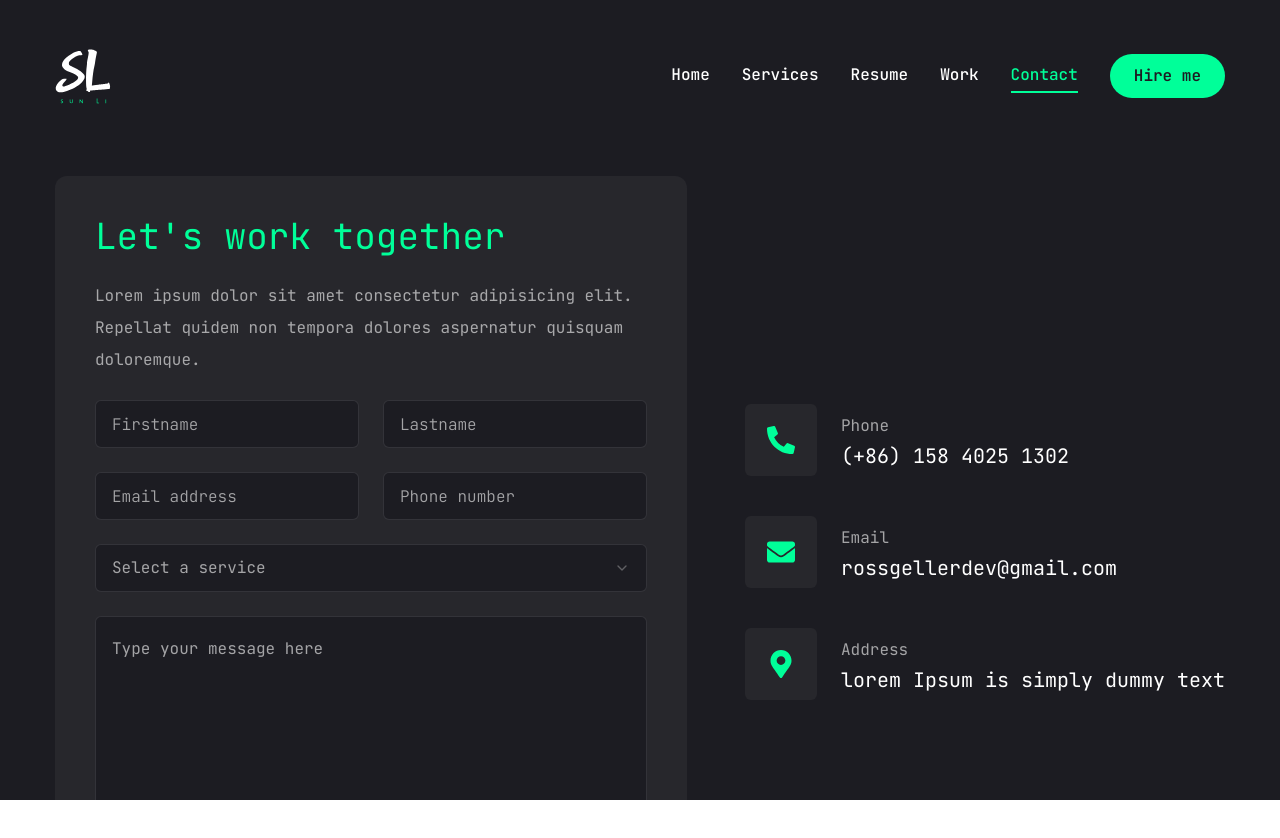
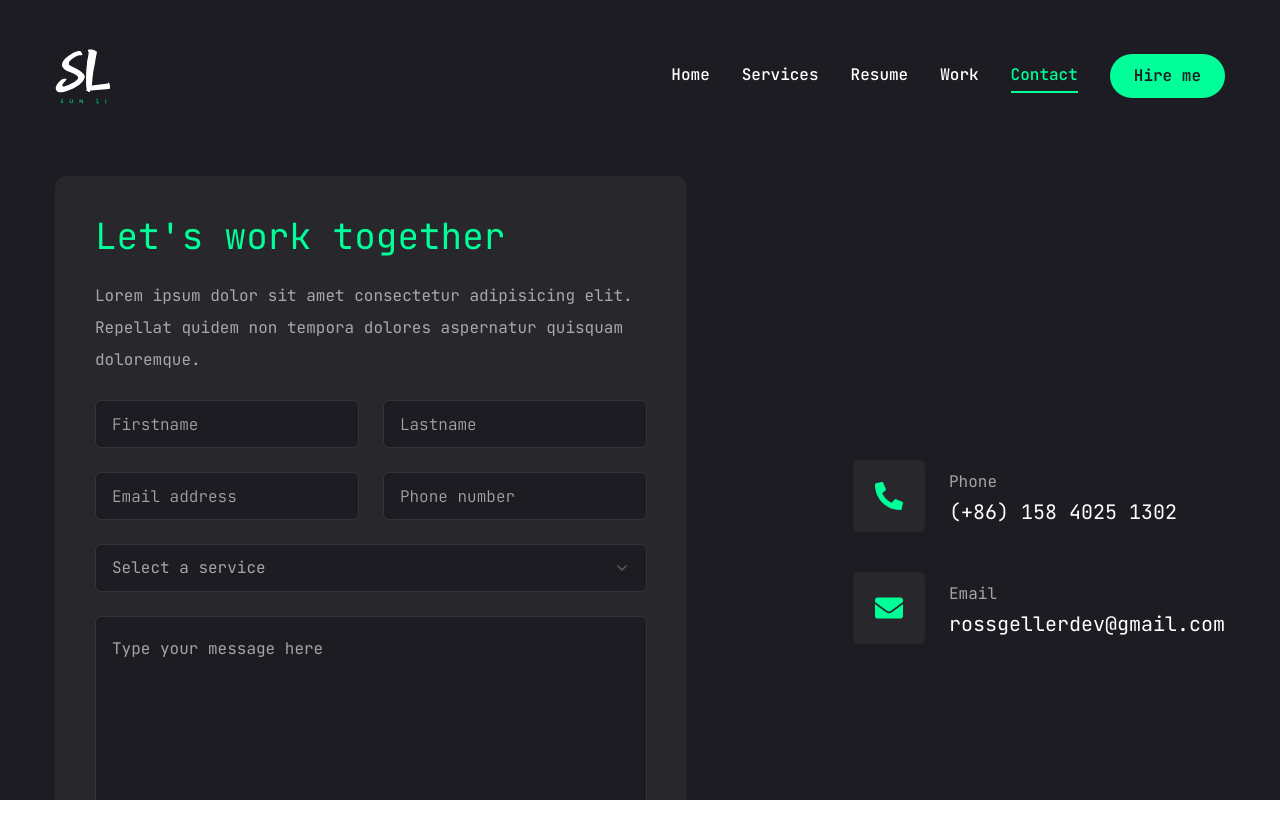
Before and after one commit to higordev223/portfolio-template, a Next.js app: page /contact in a window 1280 px wide. Shown: the top 838 px of the page. Built offline with nearby package versions, Linux system fonts and the light colour scheme.

Commit message:
Remove address

```diff
--- a/app/contact/page.jsx
+++ b/app/contact/page.jsx
@@ -26,11 +26,6 @@ const info = [
     icon: <FaEnvelope />,
     title: "Email",
     description: "rossgellerdev@gmail.com",
-  },
-  {
-    icon: <FaMapMarkerAlt />,
-    title: "Address",
-    description: "lorem Ipsum is simply dummy text",
   },
 ];
 
```
